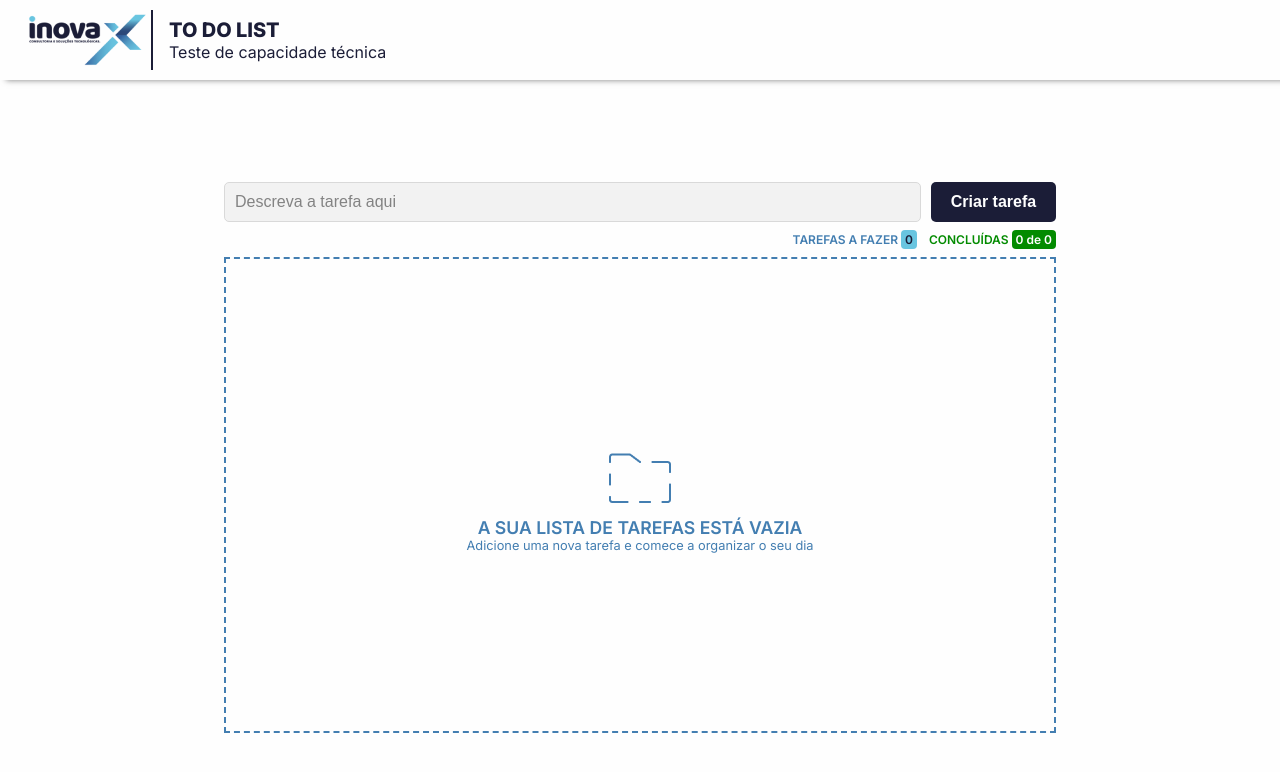
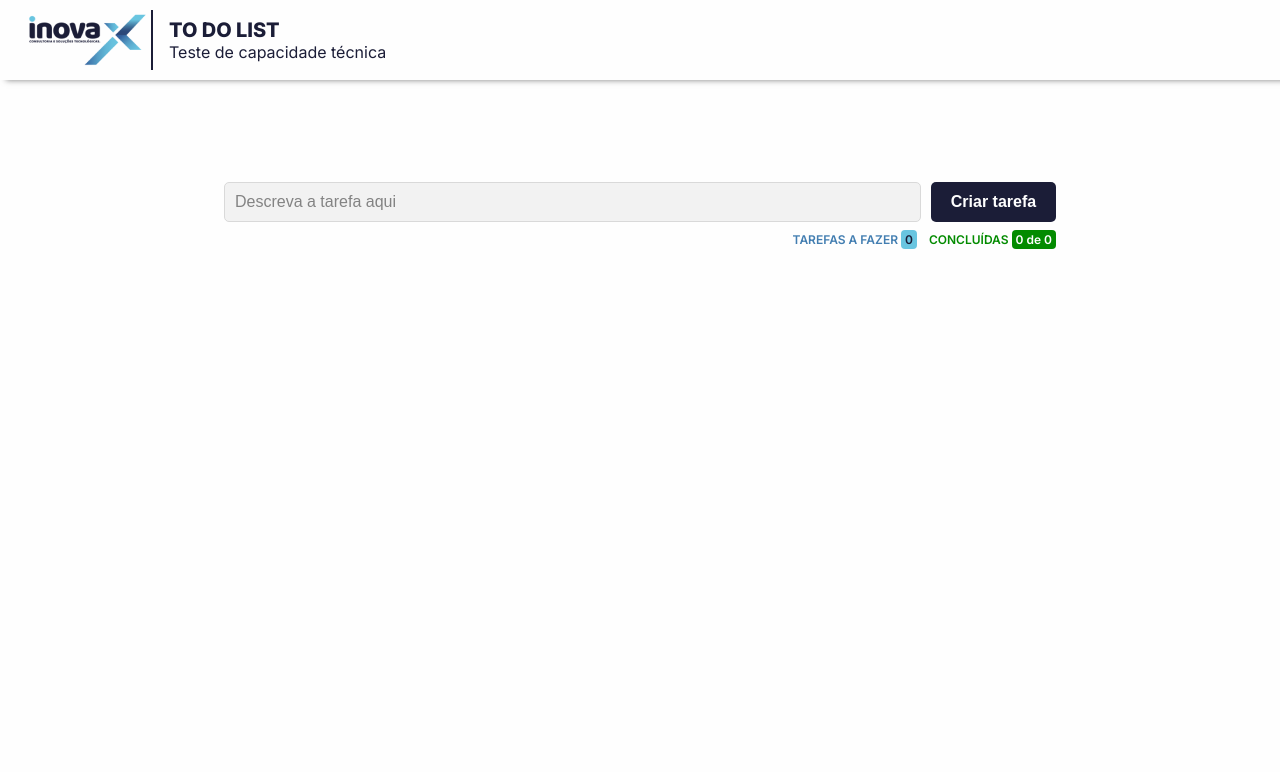
Before and after one commit to Guilherme-Silva0/to-do-list, a React (Create React App) app: page / in a window 1280 px wide. Shown: the top 772 px of the page. Built offline with nearby package versions, Linux system fonts and the light colour scheme.

Commit message:
Verificando se as atividades estão vazias

```diff
--- a/src/App.jsx
+++ b/src/App.jsx
@@ -13,7 +13,7 @@ function App() {
     <>
       <Header />
       <div className="container">
-        <Main task={tasks} />
+        <Main tasks={tasks} />
       </div>
     </>
   );
--- a/src/components/Main.jsx
+++ b/src/components/Main.jsx
@@ -8,7 +8,7 @@ import "../css/Main.css";
 
 const Main = ({ tasks }) => {
   const handleTaskEmptyAddition = () => {
-    if (tasks) {
+    if (tasks.length == 0) {
       return <TasksEmpty />;
     }
   };
@@ -20,7 +20,7 @@ const Main = ({ tasks }) => {
       <div className="main-container">
         <AddTask />
         <TaskBoard />
-        <TasksEmpty />
+        {handleTaskEmptyAddition()}
       </div>
     </main>
   );
```
